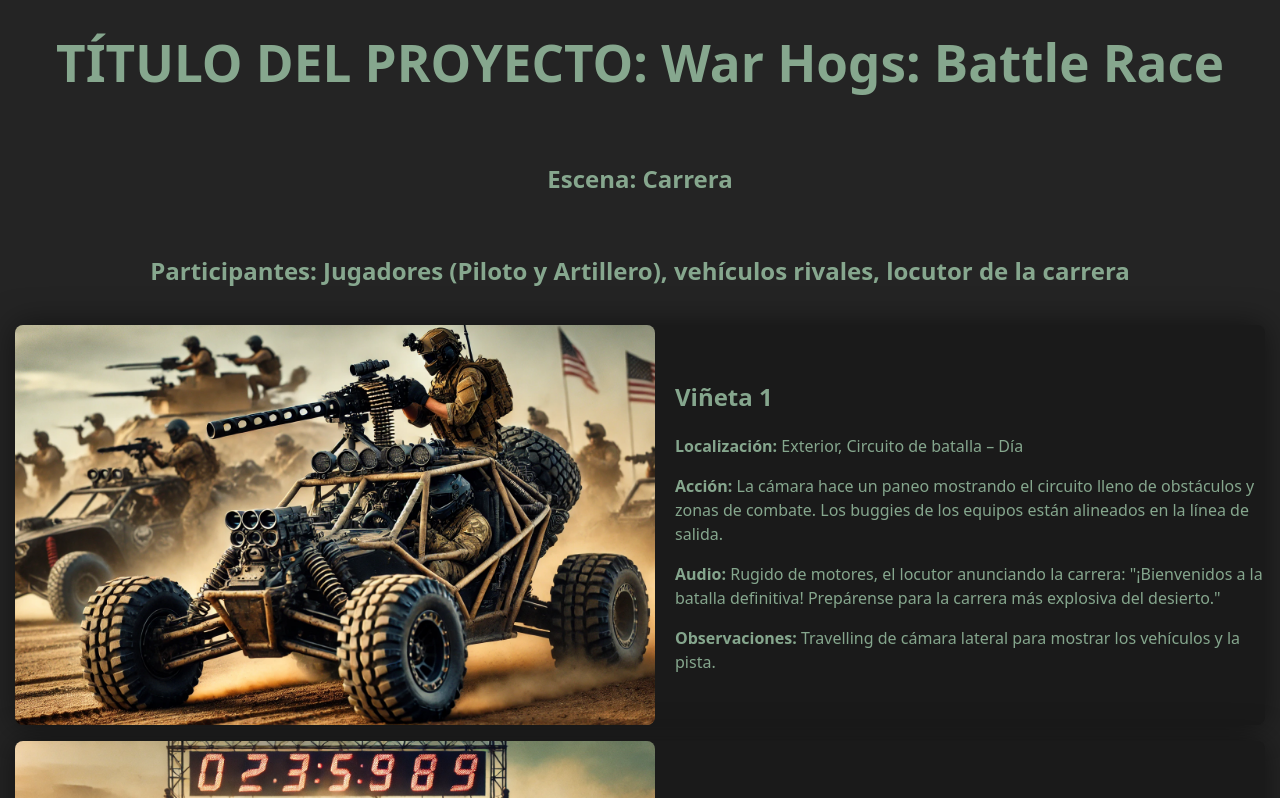
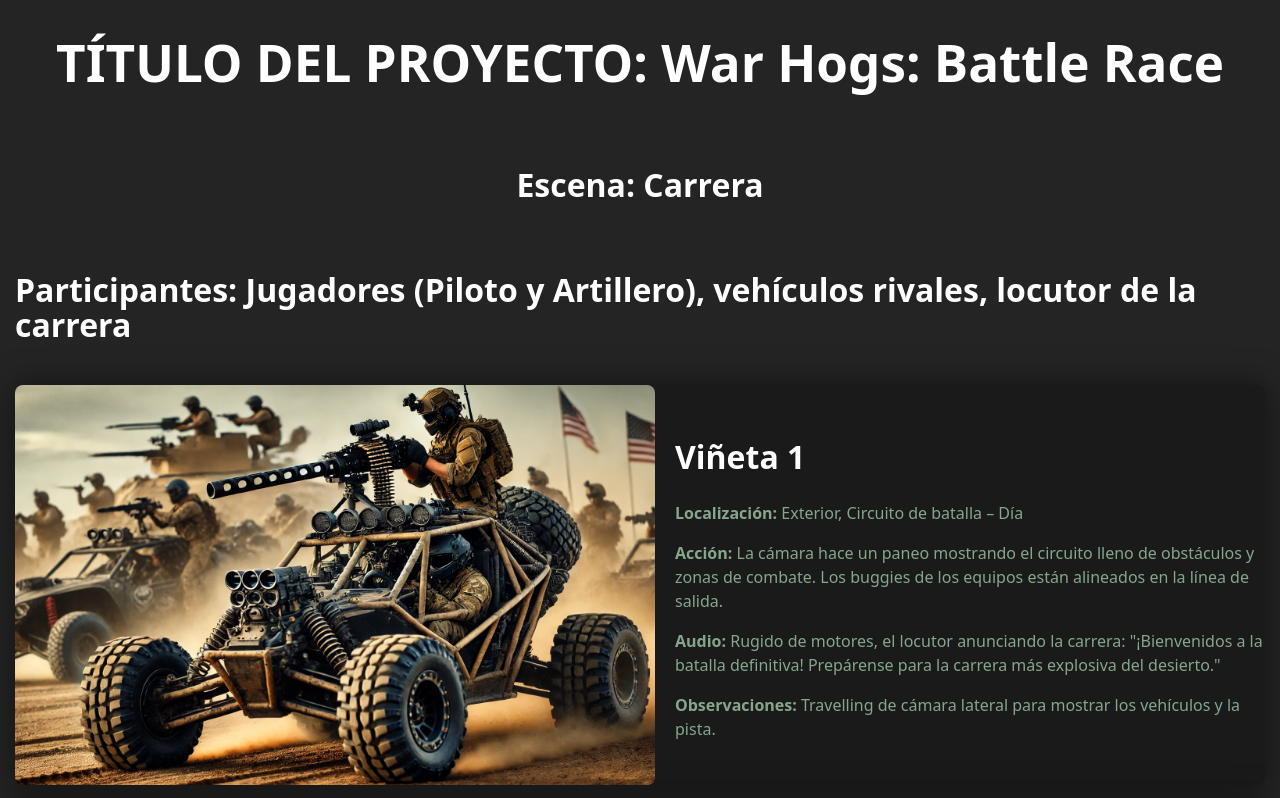
Before and after one commit to KamooGG/storyboard, a website built with Vite: page index.html in a window 1280 px wide. Shown: the top 798 px of the page. Built offline with nearby package versions, Linux system fonts and the light colour scheme.

Commit message:
color fix

```diff
--- a/src/style.css
+++ b/src/style.css
@@ -24,6 +24,12 @@
 h1 {
   font-size: 3.2em;
   line-height: 1.1;
+  color: white;
+}
+h2 {
+  font-size: 2em;
+  line-height: 1.1;
+  color: white;
 }
 /*
 @media (prefers-color-scheme: light) {
```
